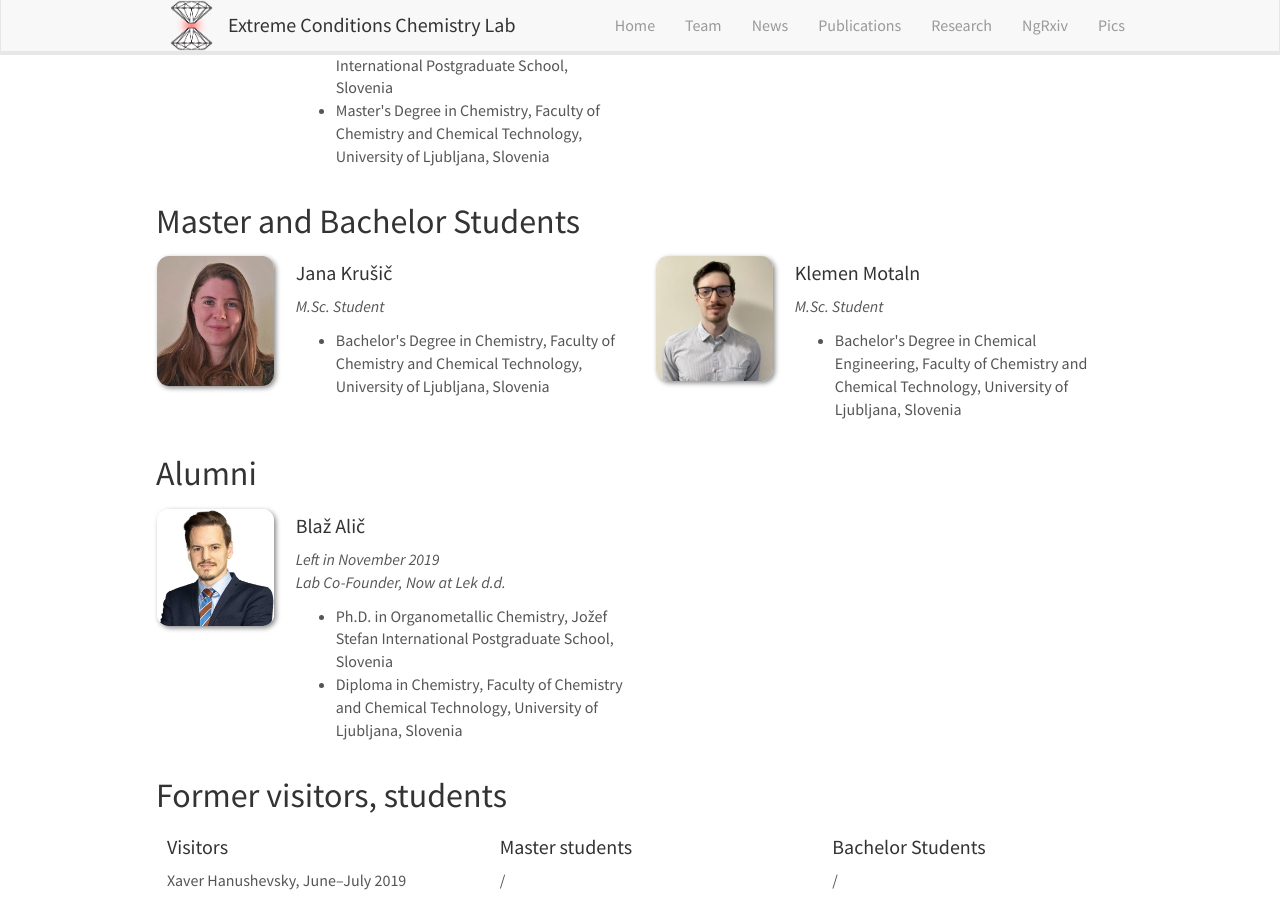
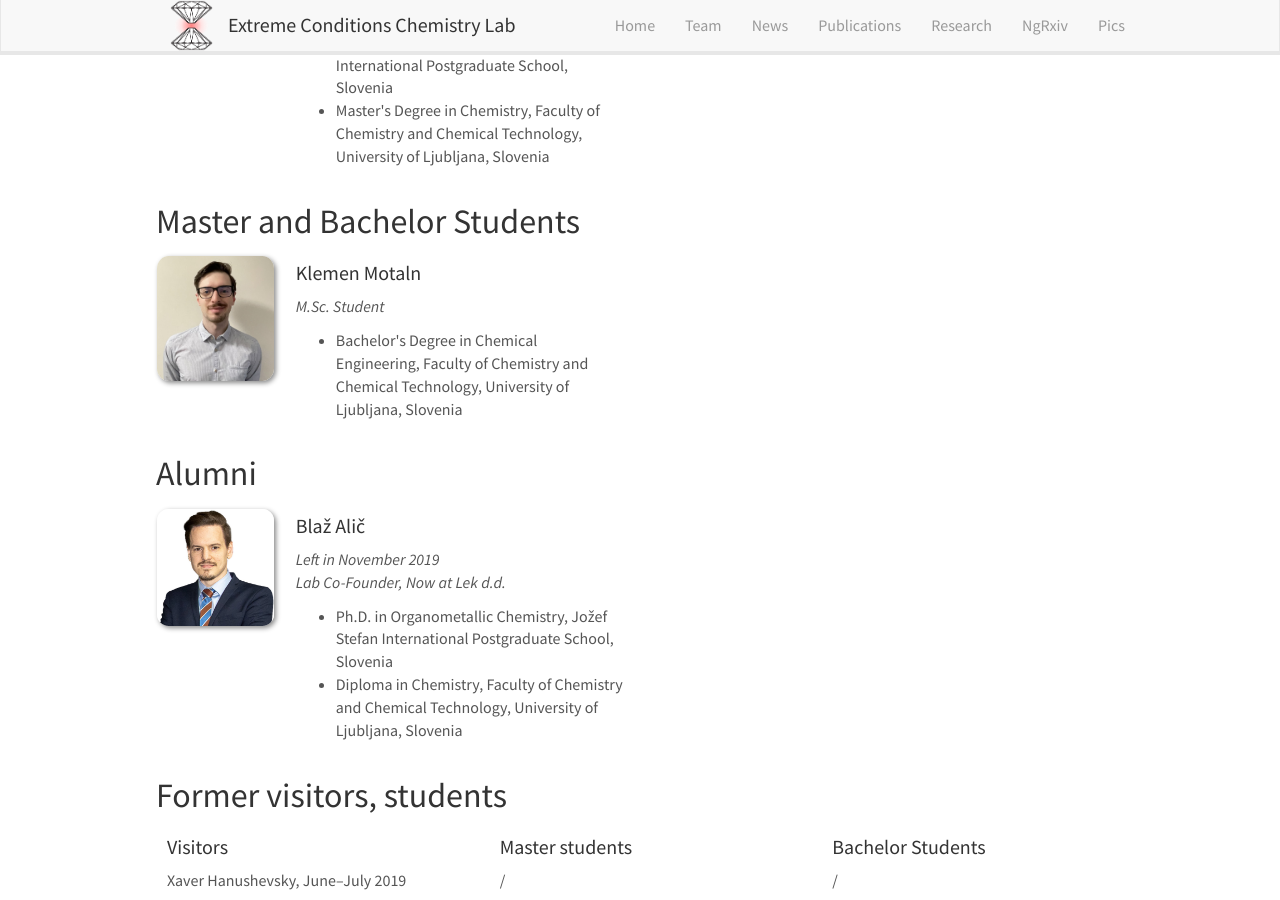
Before and after one commit to eccl-jsi/eccl-jsi.github.io, a Jekyll site: the page built from _pages/team.md, in a window 1280 px wide and 900 px high, scrolled down 1119 px. Built offline with Jekyll 4.4.1, drawn with Linux system fonts in a browser that asks for light colours; nearby versions of some CDN libraries.

Commit message:
Update students.yml

```diff
--- a/_data/students.yml
+++ b/_data/students.yml
@@ -8,12 +8,6 @@
 #  education3:
 #  education4:
 
-- name: Jana Krušič
-  photo: Jana.jpg
-  info: M.Sc. Student
-  number_educ: 1
-  education1: Bachelor's Degree in Chemistry, Faculty of Chemistry and Chemical Technology, University of Ljubljana, Slovenia
-
 - name: Klemen Motaln
   photo: Klemen.jpg
   info: M.Sc. Student
```
